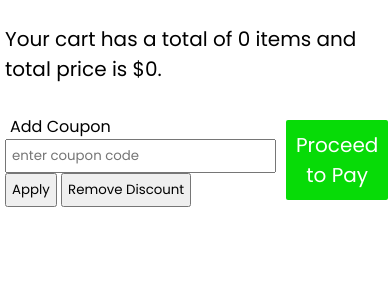
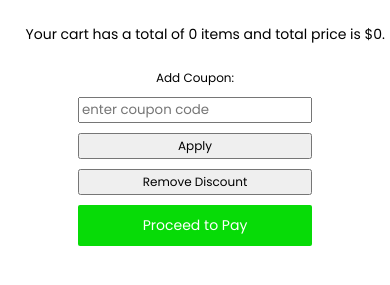
Before and after one commit to rohitkumar6324/ecommerce-1, a plain HTML site: page cart.html in a window 390 px wide. Shown: the part 127-412 px from the top of the page. Drawn offline with Linux system fonts and the light colour scheme.

Commit message:
made the webpage responsive

```diff
--- a/cart.html
+++ b/cart.html
@@ -25,15 +25,20 @@
     <p></p>
     <div id="paypromo">
       <form>
-        <label for="promo">Add Coupon</label>
+        <span id="codeVal">
+          <label for="promo">Add Coupon:</label>
         <input
           type="text"
           name="promo"
           id="promo"
           placeholder="enter coupon code"
-        />
-        <input type="submit" value="Apply" id="apply" />
-        <input type="submit" value="Remove Discount" id = "remove">
+        /></span>
+
+        <span>
+          <input type="submit" value="Apply" id="apply" />
+          <input type="submit" value="Remove Discount" id = "remove">
+        </span>
+
       </form>
       <button id="pay">Proceed to Pay</button>
     </div>
--- a/styles/cart.css
+++ b/styles/cart.css
@@ -8,12 +8,13 @@
 p,
 #container {
   padding: 5px;
+  box-sizing: border-box;
 }
 form > * {
   padding: 5px;
+  box-sizing: border-box;
 }
-      p
-      {
+h1 + p {
   display: flex;
   font-size: 20px;
   justify-content: right;
@@ -23,6 +24,14 @@
   display: grid;
   grid-template-columns: repeat(4, 1fr);
   gap: 20px;
+  font-size: 14px;
+}
+img {
+  width: 100%;
+}
+input
+{
+  box-sizing: border-box;
 }
 #navbar {
   position: sticky;
@@ -37,8 +46,7 @@
   text-decoration: none;
   color: lightgrey;
 }
-      form
-      {
+form {
   display: inline;
   margin: 5px;
 }
@@ -49,16 +57,18 @@
   cursor: pointer;
 }
 
-      #paypromo
-      {
+#paypromo {
   display: flex;
   justify-content: space-between;
   align-items: center;
+  width: 100%;
 }
-      #pay
-      {
+
+#pay {
   margin: 5px;
   border-radius: 2px;
+  width:fit-content;
+  white-space: nowrap;
   /* margin-right: 100%; */
   padding: 10px;
   font-size: 20px;
@@ -67,8 +77,88 @@
   border: none;
 }
 
+@media screen and (max-width: 1020px) {
+  #container {
+    font-size: 12px;
+  }
+}
+@media screen and (max-width: 720px) {
+  #container {
+    grid-template-columns: repeat(2, 1fr);
+    gap: 10px;
+    /* font-size: 14px; */
+  }
+  /* form{
+    width: 100%;
+  } */
+  #codeVal{
+    margin-bottom: 10px;
+  }
+  input{
+    width: 48%;
+  }
+  label{
+    width: 50%;
+    text-align: center;
+  }
+  input[type="submit"]{
+     font-size: 12px;
+     padding: 2px;
+     box-sizing: border-box;
+  }
+  span{
+    margin: 0;
+    padding: 0;
+    display: flex;
+    width: 100%;
+    gap: auto;
+    justify-content: space-between;
+  }
+  /* #paypromo > button {
+    width: 30%;
+  } */
+  #paypromo > form {
+    width: 60%;
+  }
+}
+@media screen and (max-width: 600px) {
+  h1+p{
+    font-size: 16px;
+  }
+}
+
+@media screen and (max-width: 465px) {
+  h1 + p {
+    font-size: 14px;
+  }
+}
+@media screen and (max-width: 505px) {
+  #paypromo{
+    flex-direction: column;
+    align-items: left;
+  }
+  span{
+    flex-direction: column;
+    gap: 10px;
+    font-size: 12px;
+  }
+  label,input{
+    width: 100%;
+  }
+  #pay{
+    width: 60%;
+  }
+}
 @media all and (min-width: 80px) and (max-width: 400px) {
   #container {
     grid-template-columns: repeat(1, 1fr);
+    font-size: 14px;
+  }
+
+  #pay{
+    font-size: 14px;
+  }
+  form{
+    width: 30%;
   }
 }
--- a/styles/index.css
+++ b/styles/index.css
@@ -2,17 +2,18 @@
   font-family: "Poppins", sans-serif;
 }
 body {
-  margin: 0;
-  display: flex;
+  /* margin: 0; */
+  display: grid;
+  grid-template-columns: repeat(4,1fr);
   gap: 20px;
   justify-content: center;
-  height: 100vh;
+  /* height: 100vh; */
   align-items: center;
 }
 body div {
   /* padding: 50px; */
   background-color: teal;
-  width: 200px;
+  /* width: 200px; */
   height: 200px;
   display: flex;
   justify-content: center;
@@ -30,3 +31,27 @@ a:hover {
 a {
   cursor: pointer;
 }
+
+
+@media  screen and (max-width: 720px) {
+  body{
+    grid-template-columns: repeat(2,1fr);
+    gap: 10px;
+  }
+
+  body div{
+    height: 100px;
+  }
+
+
+}
+
+@media all and (min-width: 80px) and (max-width: 400px) {
+  body {
+    padding-top: 10px;
+    padding-bottom: 10px;
+    margin: auto;
+    width: 60%;
+    grid-template-columns: repeat(1, 1fr);
+  }
+}
--- a/styles/men.css
+++ b/styles/men.css
@@ -12,6 +12,11 @@ h1 {
   display: grid;
   grid-template-columns: repeat(4, 1fr);
   gap: 20px;
+  font-size: 14px;
+}
+
+img{
+  width: 100%;
 }
 #navbar {
   position: sticky;
@@ -32,9 +37,19 @@ a {
 #navbar a {
   cursor: pointer;
 }
+@media  screen and (max-width: 720px) {
+  #container{
+    grid-template-columns: repeat(2,1fr);
+    gap: 10px;
+  }
 
+}
 @media all and (min-width: 80px) and (max-width: 400px) {
   #container {
     grid-template-columns: repeat(1, 1fr);
   }
+
+  body{
+    font-size: 12px;
+  }
 }
--- a/styles/women.css
+++ b/styles/women.css
@@ -7,11 +7,15 @@ body {
 h1 {
   padding: 5px;
 }
+img{
+  width: 100%;
+}
 #container {
   padding: 5px;
   display: grid;
   grid-template-columns: repeat(4, 1fr);
   gap: 20px;
+  font-size: 14px;
 }
 #navbar {
   position: sticky;
@@ -32,7 +36,20 @@ a {
 #navbar a {
   cursor: pointer;
 }
+@media  screen and (max-width: 1020px) {
+  #container{
+    font-size: 12px;
+  }
 
+}
+@media  screen and (max-width: 720px) {
+  #container{
+    grid-template-columns: repeat(2,1fr);
+    gap: 10px;
+    font-size: 14px;
+  }
+
+}
 @media all and (min-width: 80px) and (max-width: 400px) {
   #container {
     grid-template-columns: repeat(1, 1fr);
```
Also changed, not shown: styles/OTP.css (+16 -0 lines), styles/payment.css (+13 -0 lines). Lines whose indentation alone changed are shown as unchanged.
